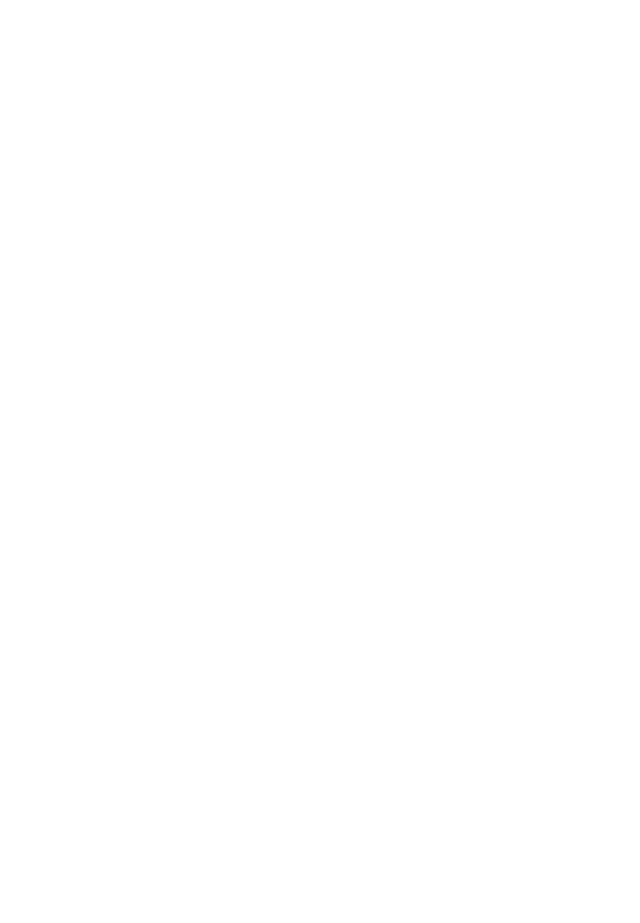
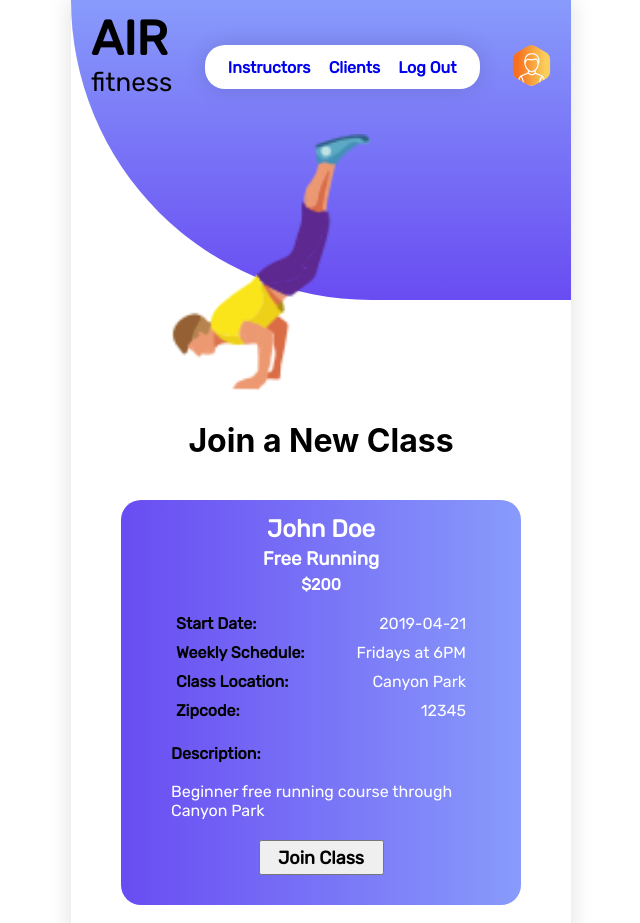
Before and after one commit to air-fitness-bw/frontend, a React (Create React App) app in the folder app/: page /app/find-class in a window 1280 px wide. Shown: the top 923 px of the page, without its empty margins (319-959 px from the left). Before the commit the page ends 800 px from the top, so only its background shows below. Built offline with nearby package versions, Linux system fonts and the light colour scheme.

Commit message:
set up findclass and newclass components

```diff
--- a/app/src/App.js
+++ b/app/src/App.js
@@ -8,6 +8,8 @@
 import ClientHomepage from "./components/ClientHomepage";
 import InstructorHomepage from "./components/InstructorHomepage";
 import AddClass from "./components/AddClass";
+import FindClass from "./components/FindClass";
+import { newClass } from "./components/data";
 
 class App extends Component {
   render() {
@@ -21,6 +23,10 @@
         <Route path="/app/client-page" component={ClientHomepage} />
         <Route path="/app/instructor-page" component={InstructorHomepage} />
         <Route path="/app/create-class" component={AddClass} />
+        <Route
+          path="/app/find-class"
+          render={props => <FindClass {...props} classes={newClass} />}
+        />
         {/* <Login />
         <SignUp /> */}
         {/* <NavBar /> */}
--- a/app/src/components/ClientHomepage.js
+++ b/app/src/components/ClientHomepage.js
@@ -3,8 +3,8 @@
 import "./client-homepage.css";
 
 class ClientHomepage extends React.Component {
-  constructor() {
-    super();
+  constructor(props) {
+    super(props);
     this.state = {};
   }
   render() {
@@ -12,7 +12,12 @@
       <div>
         <MainHeader welcome="Welcome Client!" />
         <div className="button-container">
-          <button className="blue-button">Find a Class</button>
+          <button
+            onClick={() => this.props.history.push("/app/find-class")}
+            className="blue-button"
+          >
+            Find a Class
+          </button>
           <button className="orange-button">Purchase a Punchpass</button>
           <button className="darkblue-button">My Schedule</button>
         </div>
--- /dev/null
+++ b/app/src/components/FindClass.js
@@ -0,0 +1,17 @@
+import React from "react";
+import MainHeader from "./MainHeader";
+import NewClass from "./NewClass";
+import Footer from "./Footer";
+
+const FindClass = props => {
+  return (
+    <div>
+      <MainHeader welcome="Join a New Class" />
+      {props.classes.map(newClass => {
+        return <NewClass key={newClass.id} classDetails={newClass} />;
+      })}
+      <Footer />
+    </div>
+  );
+};
+export default FindClass;
--- a/app/src/components/Login.js
+++ b/app/src/components/Login.js
@@ -54,7 +54,7 @@
             />
             <br />
             <div className="button-wrapper">
-              <button type="submit">Login</button>
+              <button type="submit">LOGIN</button>
               <p>
                 Not a Member? <Link to="/app/signup">Join Now</Link>
               </p>
--- /dev/null
+++ b/app/src/components/NewClass.js
@@ -0,0 +1,40 @@
+import React from "react";
+import "./new-class.css";
+const NewClass = ({ classDetails }) => {
+  return (
+    <div className="class-card">
+      <h2>{classDetails.instructor}</h2>
+      <h3>{classDetails.name}</h3>
+      <h4>${classDetails.price}</h4>
+      <div className="class-details">
+        <p>
+          <span className="title">Start Date: </span>{" "}
+          <span className="subtitle">{classDetails.startDate}</span>
+        </p>
+        <p>
+          <span className="title">Weekly Schedule: </span>
+          <span className="subtitle">{classDetails.schedule}</span>
+        </p>
+        <p>
+          <span className="title">Class Location: </span>
+          <span className="subtitle">{classDetails.location}</span>
+        </p>
+        <p>
+          <span className="title">Zipcode: </span>{" "}
+          <span className="subtitle">{classDetails.zipcode}</span>
+        </p>
+        <div className="class-description">
+          <br />
+          <span className="title">Description: </span>
+          <br />
+          <br />
+          <span className="subtitle">{classDetails.description}</span>
+        </div>
+        <div className="add-class-button">
+          <button>Join Class</button>
+        </div>
+      </div>
+    </div>
+  );
+};
+export default NewClass;
--- /dev/null
+++ b/app/src/components/data.js
@@ -0,0 +1,46 @@
+export const newClass = [
+  {
+    id: 0,
+    price: "200",
+    instructor: "John Doe",
+    name: "Free Running",
+    startDate: "2019-04-21",
+    schedule: "Fridays at 6PM",
+    location: "Canyon Park",
+    zipcode: "12345",
+    description: "Beginner free running course through Canyon Park"
+  },
+  {
+    id: 1,
+    price: "100",
+    instructor: "John Doe",
+    name: "Water Arobics",
+    startDate: "2019-05-01",
+    schedule: "Saturdays at 11AM",
+    location: "Community Pool",
+    zipcode: "33411",
+    description: "Low impact pool exercises perfect or beginners"
+  },
+  {
+    id: 2,
+    price: "50",
+    instructor: "Jane Doe",
+    name: "Mountain Bike Trail Run",
+    startDate: "2019-04-21",
+    schedule: "Tues and Thurs 6PM",
+    location: "Seminole Park",
+    zipcode: "22233",
+    description: "Fast paced trek through Seminole Parks nature trail"
+  },
+  {
+    id: 3,
+    price: "120",
+    instructor: "Jane Doe",
+    name: "Sunset Yoga",
+    startDate: "2019-05-01",
+    schedule: "Weekdays at 6:30PM",
+    location: "3342 Main St",
+    zipcode: "33221",
+    description: "Peaceful yoga at sunset"
+  }
+];
--- /dev/null
+++ b/app/src/components/new-class.css
@@ -0,0 +1,52 @@
+.class-card {
+  width: 400px;
+  margin: 20px auto;
+  font-family: "Rubik", sans-serif;
+  border-radius: 20px;
+  background: linear-gradient(90deg, #694cf2 0%, #889bfb 100%),
+    linear-gradient(180deg, #a74cf2 0%, #7565fb 100%);
+  padding: 10px;
+  color: white;
+}
+.class-card h2 {
+  text-align: center;
+  margin: 5px;
+}
+.class-card h3 {
+  text-align: center;
+  margin: 5px;
+}
+.class-card h4 {
+  text-align: center;
+  margin: 5px;
+}
+.class-card p {
+  display: flex;
+  justify-content: space-between;
+  margin: 5px;
+}
+.class-card .class-details {
+  padding: 10px 0px;
+  display: flex;
+  flex-direction: column;
+  width: 300px;
+  margin: 0 auto;
+}
+.class-card .class-details .title {
+  color: black;
+  font-weight: bold;
+}
+.add-class-button {
+  margin: 20px auto 10px auto;
+  width: 125px;
+  display: flex;
+  flex-direction: column;
+  justify-content: center;
+  text-align: center;
+}
+.add-class-button button {
+  height: 35px;
+  font-size: 18px;
+  font-weight: bold;
+  font-family: "Rubik", sans-serif;
+}
```
